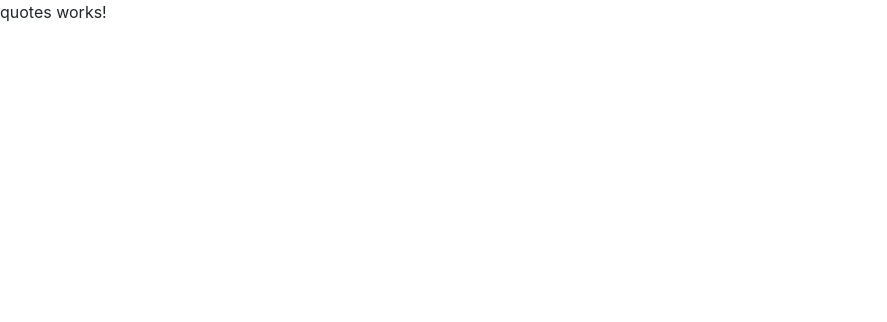
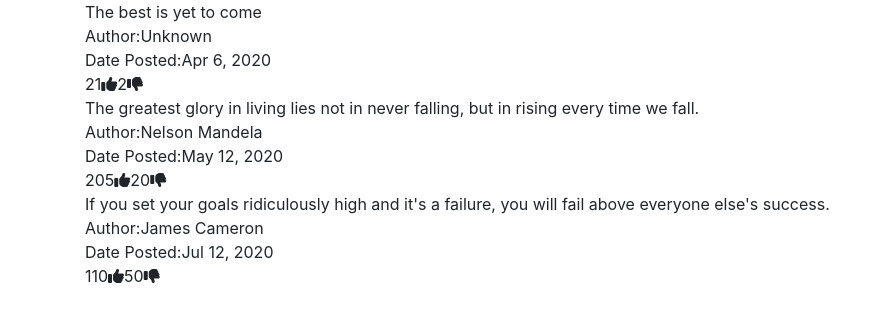
Before and after one commit to edumorris/quotes, an Angular app: page / in a window 1280 px wide. Shown: the top 322 px of the page, without its empty margins (0-887 px from the left). Built offline with nearby package versions, Linux system fonts and the light colour scheme.

Commit message:
Quotes array initialized

```diff
--- a/src/app/app.component.html
+++ b/src/app/app.component.html
@@ -1 +1,3 @@
-<app-quotes></app-quotes>
+<div class="container-fluid">
+    <app-quotes></app-quotes>
+</div>
--- a/src/app/quotes/quotes.component.html
+++ b/src/app/quotes/quotes.component.html
@@ -1 +1,18 @@
-<p>quotes works!</p>
+<div class="container">
+    <div *ngFor='let quote of quotes'>
+        <div class="quote-holder">
+            {{ quote.quote }}
+        </div>
+        <div class="details-section">
+            <span>Author:</span><span>{{ quote.author }}</span>
+            <br>
+            <span>Date Posted:</span><span>{{ quote.Date | date }}</span>
+            <br>
+            <div class="vote-section">
+                <span>{{ quote.upvote }}</span><span><i class="fa fa-thumbs-up"></i></span>
+                <span>{{ quote.downvote }}</span><span><i class="fa fa-thumbs-down"></i></span>
+            </div>
+
+        </div>
+    </div>
+</div>
--- a/src/app/quotes/quotes.component.ts
+++ b/src/app/quotes/quotes.component.ts
@@ -7,7 +7,15 @@
 })
 export class QuotesComponent implements OnInit {
 
-  constructor() { }
+  quotes: any[]
+
+  constructor() {
+    this.quotes = [
+      {id: 1, submitter: "Elly Konn", quote: "The best is yet to come", author: "Unknown", Date: new Date(2020, 3, 6), upvote: 21, downvote: 2},
+      {id: 2, submitter: "Lena Lorr", quote: "The greatest glory in living lies not in never falling, but in rising every time we fall.", author: "Nelson Mandela", Date: new Date(2020, 4, 12), upvote: 205, downvote: 20},
+      {id: 2, submitter: "Malon Kups", quote: "If you set your goals ridiculously high and it's a failure, you will fail above everyone else's success.", author: "James Cameron", Date: new Date(2020, 6, 12), upvote: 110, downvote: 50}
+    ]
+   }
 
   ngOnInit(): void {
   }
```
